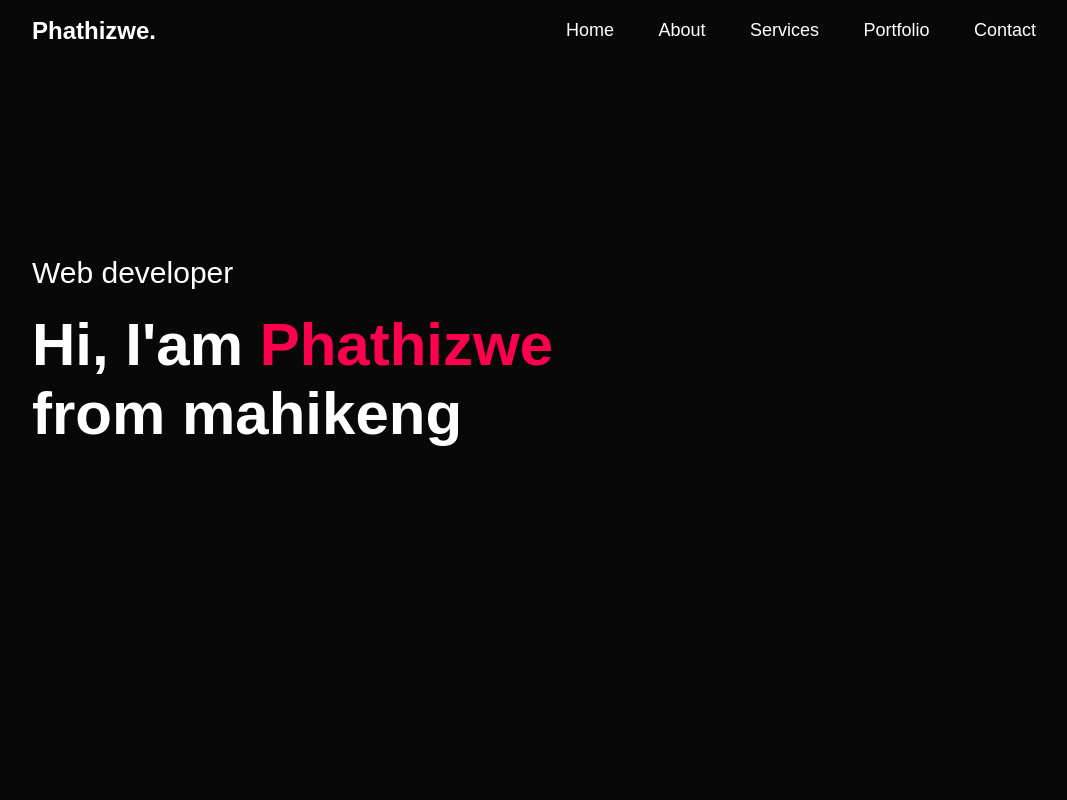
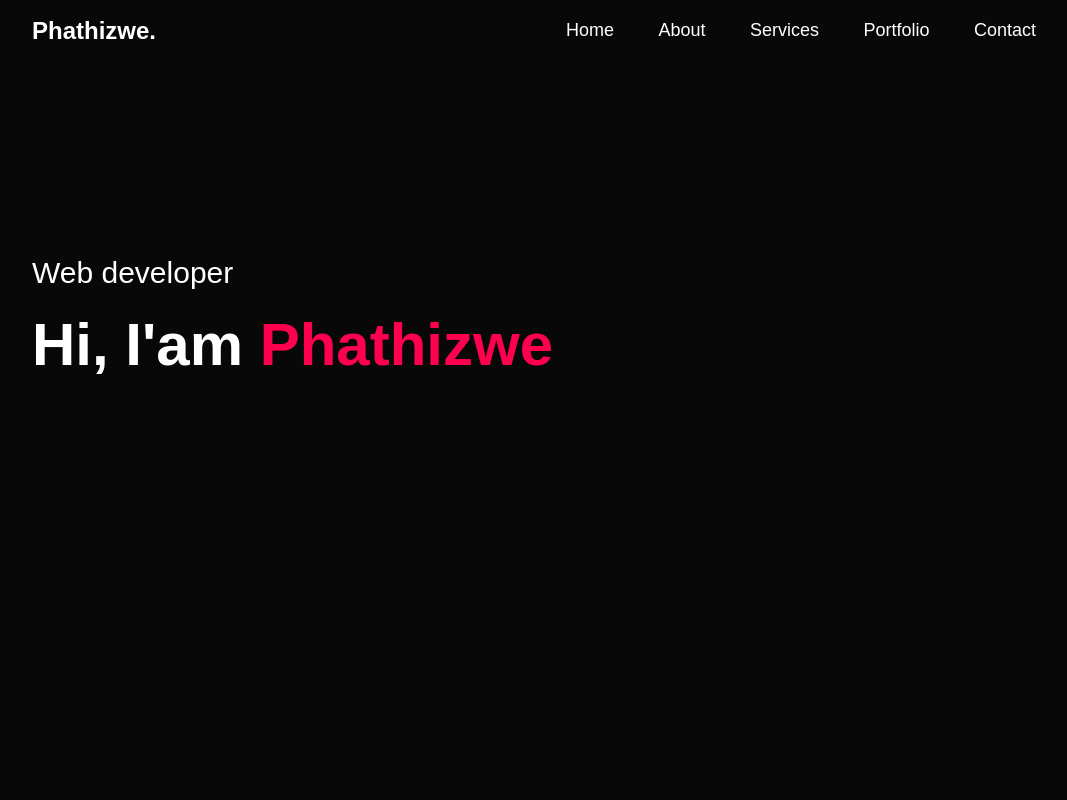
Before and after one commit to PhathizweGwebu/Portfolio-website, a plain HTML site: page index.html in a window 1280 px wide. Shown: the top 800 px of the page, without its empty margins (96-1163 px from the left). Drawn offline with Linux system fonts and the light colour scheme.

Commit message:
changed the header text

```diff
--- a/index.html
+++ b/index.html
@@ -24,7 +24,7 @@
             </nav>
             <div class="header-text">
                 <p>Web developer</p>
-                <h1>Hi, I'am <span>Phathizwe</span><br>from mahikeng</h1>
+                <h1>Hi, I'am <span>Phathizwe</span></h1>
             </div>
         </div>
     </div>
```
